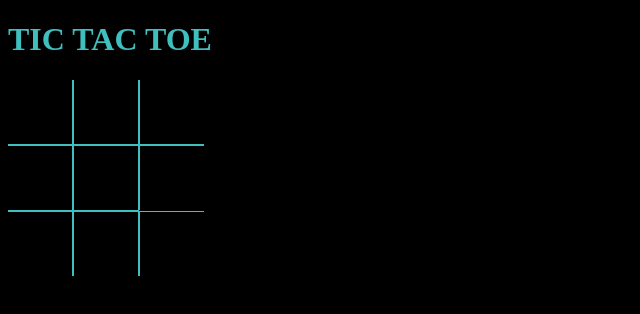
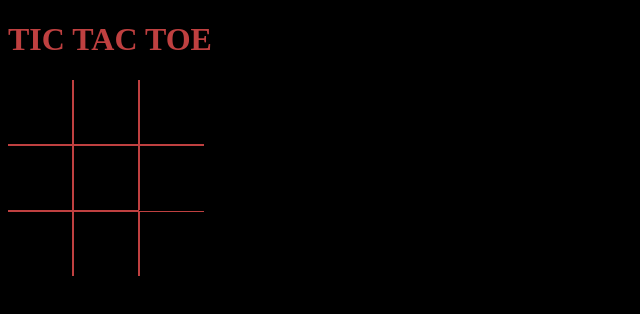
Before and after one commit to chrhodgden/Tic-Tac-Toe-html, a plain HTML site: page index.html in a window 1280 px wide. Shown: the whole page, without its empty margins (0-640 px from the left). Drawn offline with nearby package versions, Linux system fonts and the light colour scheme.

Commit message:
Update style.css
Set to red : )

```diff
--- a/style.css
+++ b/style.css
@@ -1,5 +1,5 @@
 :root{
-	--foreground-color: hsl(180, 50%, 50%);
+	--foreground-color: hsl(0, 50%, 50%);
 	--background-color: hsl(0, 0%, 0%);
 }
 
```
